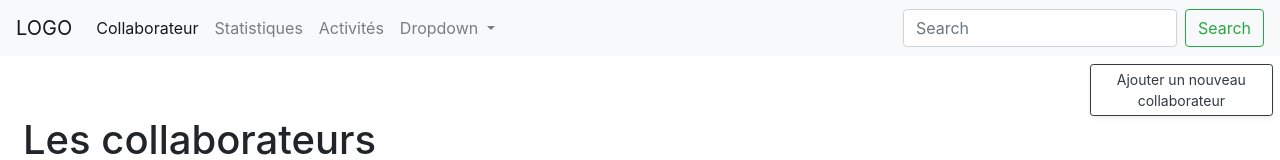
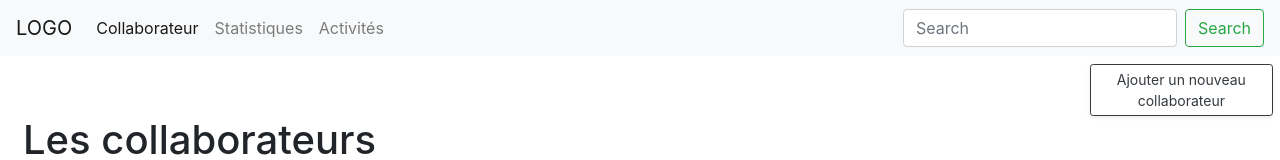
Before and after one commit to EtienneRenoton/workshop-bootstrap, a plain HTML site: page index.html in a window 1280 px wide. Shown: the top 160 px of the page. Drawn offline with nearby package versions, Linux system fonts and the light colour scheme.

Commit message:
misse en commentaire d'une fonction

```diff
--- a/index.html
+++ b/index.html
@@ -30,7 +30,8 @@
             <li class="nav-item">
                 <a class="nav-link" href="#">Activités</a>
               </li>
-            <li class="nav-item dropdown">
+            <!--<
+              li class="nav-item dropdown">
               <a class="nav-link dropdown-toggle" href="#" id="navbarDropdown" role="button" data-toggle="dropdown" aria-haspopup="true" aria-expanded="false">
                 Dropdown
               </a>
@@ -40,6 +41,7 @@
                 <div class="dropdown-divider"></div>
                 <a class="dropdown-item" href="#">Something else here</a>
               </div>
+              -->
           </ul>
           <form class="form-inline my-2 my-lg-0">
             <input class="form-control mr-sm-2" type="search" placeholder="Search" aria-label="Search">
```
